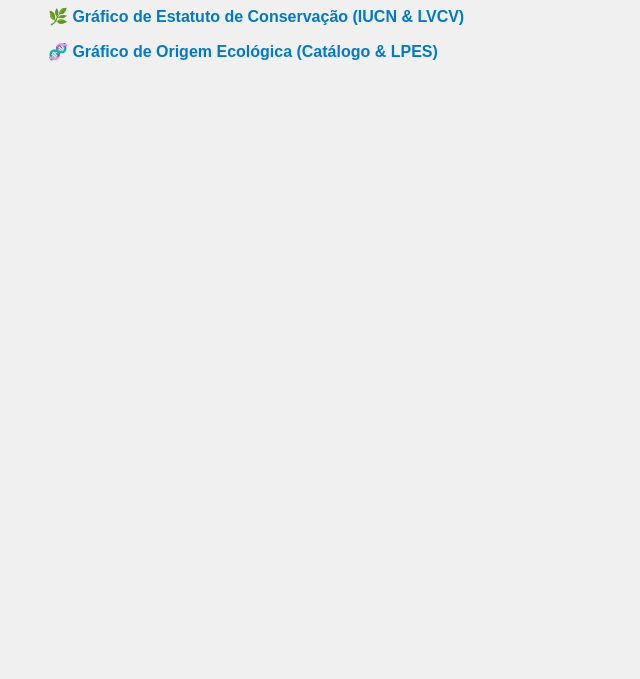
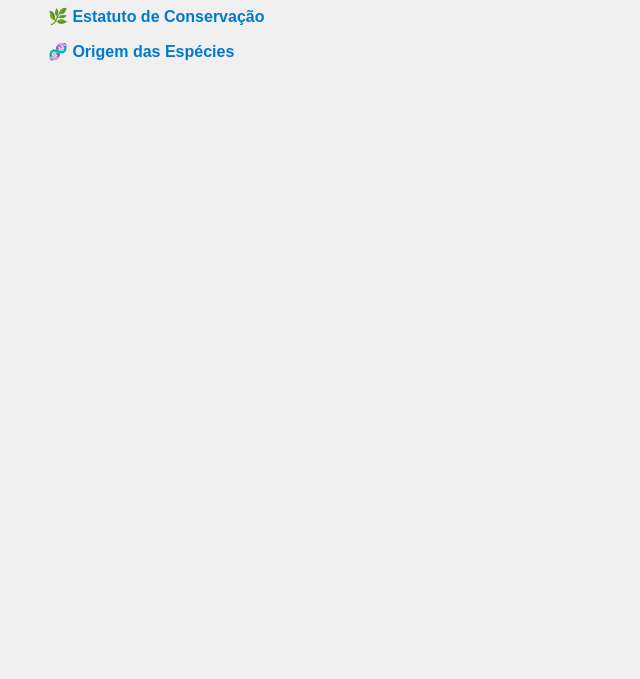
Before and after one commit to saratpinto/brava, a plain HTML site: page index.html in a window 1280 px wide. Shown: the part 121-800 px from the top of the page, without its empty margins (0-640 px from the left). Drawn offline with Linux system fonts and the light colour scheme.

Commit message:
Update index.html

```diff
--- a/index.html
+++ b/index.html
@@ -32,8 +32,8 @@
 <body>
   <h1>Espécies da Ilha Brava</h1>
   <ul>
-    <li><a href="conservacao_ilha_brava.html">🌿 Gráfico de Estatuto de Conservação (IUCN & LVCV)</a></li>
-    <li><a href="estatuto_eco.html">🧬 Gráfico de Origem Ecológica (Catálogo & LPES)</a></li>
+    <li><a href="conservacao_ilha_brava.html">🌿 Estatuto de Conservação</a></li>
+    <li><a href="estatuto_eco.html">🧬 Origem das Espécies</a></li>
   </ul>
 </body>
 </html>
```
